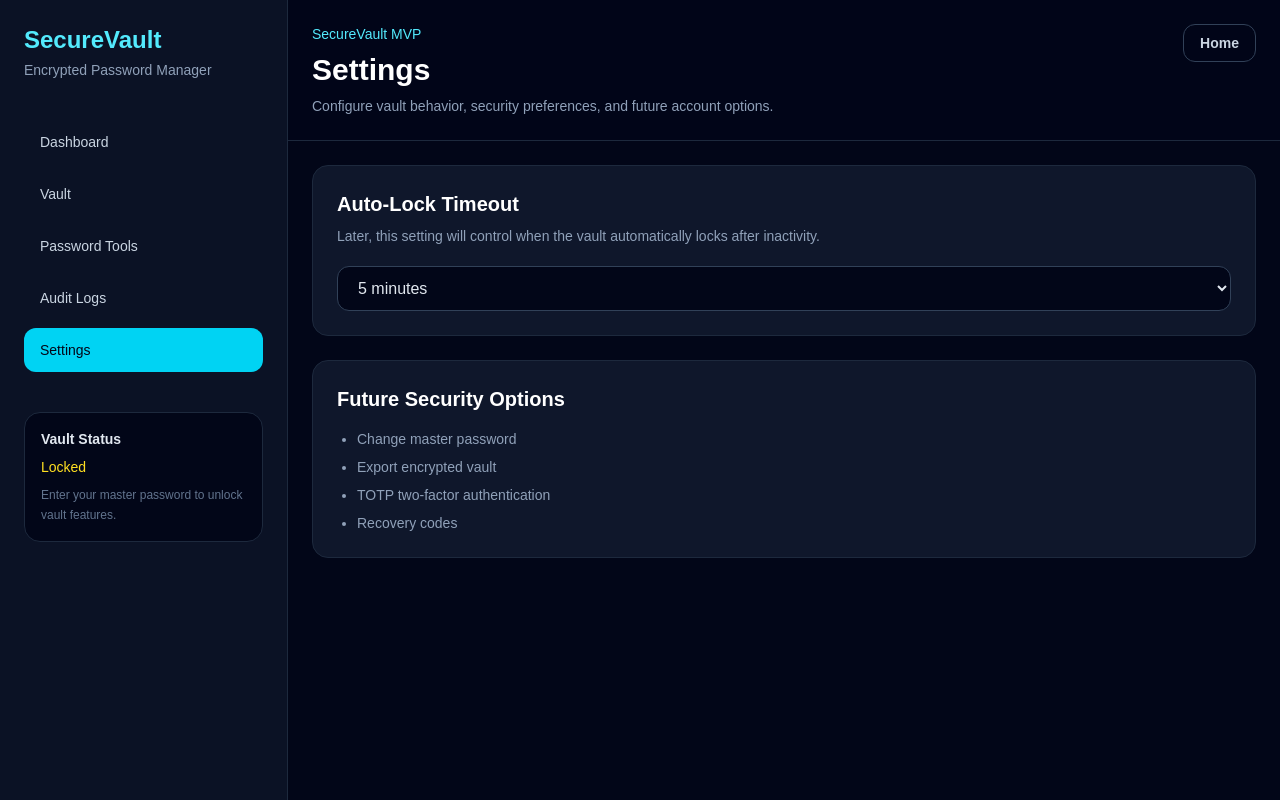
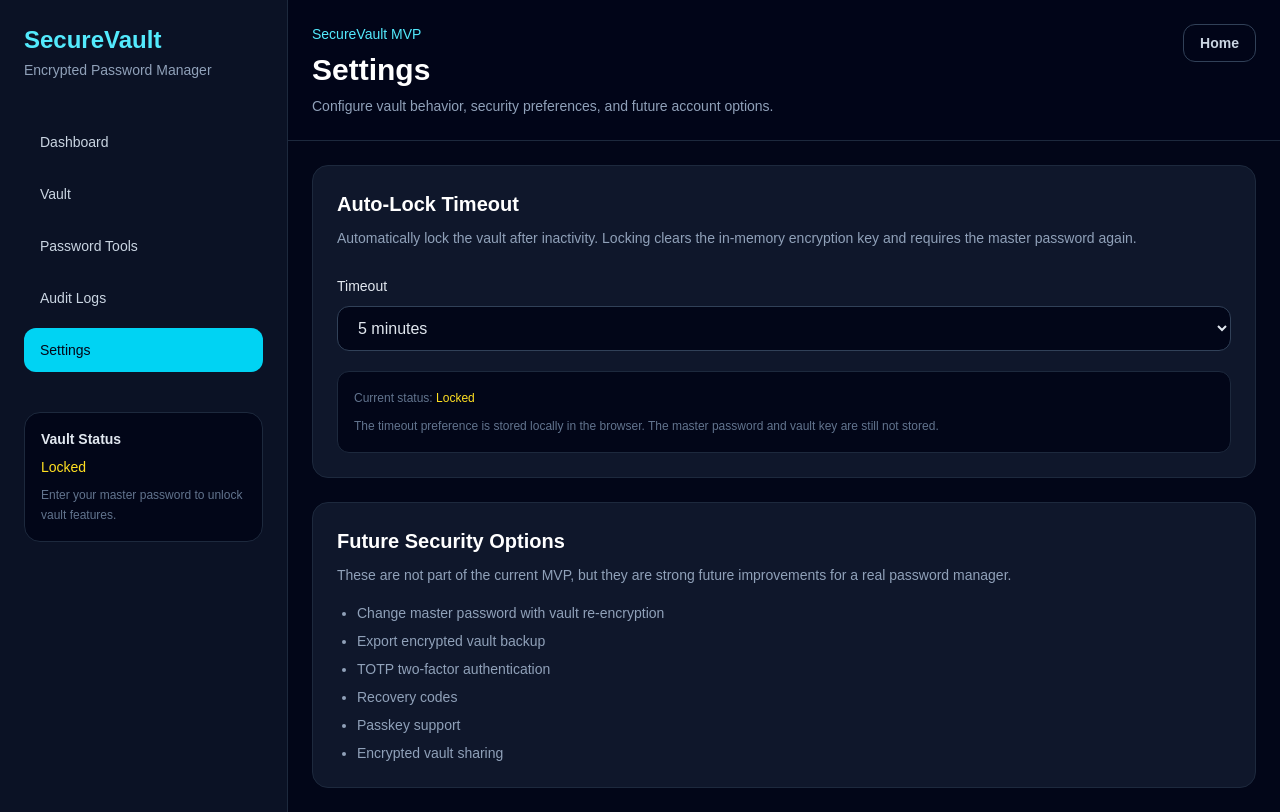
Before and after one commit to Alwaz1143/securevault, a Next.js app: page /settings in a window 1280 px wide. Built offline with nearby package versions, Linux system fonts and the light colour scheme.

Commit message:
Add vault auto-lock after inactivity

```diff
--- a/app/settings/page.tsx
+++ b/app/settings/page.tsx
@@ -1,3 +1,4 @@
+import AutoLockSettings from "@/components/AutoLockSettings";
 import DashboardShell from "@/components/DashboardShell";
 
 export default function SettingsPage() {
@@ -7,27 +8,23 @@ export default function SettingsPage() {
       description="Configure vault behavior, security preferences, and future account options."
     >
       <div className="space-y-6">
-        <div className="rounded-2xl border border-slate-800 bg-slate-900 p-6">
-          <h3 className="text-xl font-semibold">Auto-Lock Timeout</h3>
-          <p className="mt-2 text-sm text-slate-400">
-            Later, this setting will control when the vault automatically locks
-            after inactivity.
-          </p>
-
-          <select className="mt-5 w-full rounded-xl border border-slate-700 bg-slate-950 px-4 py-3 text-slate-200 outline-none">
-            <option>5 minutes</option>
-            <option>10 minutes</option>
-            <option>15 minutes</option>
-          </select>
-        </div>
+        <AutoLockSettings />
 
         <div className="rounded-2xl border border-slate-800 bg-slate-900 p-6">
           <h3 className="text-xl font-semibold">Future Security Options</h3>
+
+          <p className="mt-2 text-sm leading-6 text-slate-400">
+            These are not part of the current MVP, but they are strong future
+            improvements for a real password manager.
+          </p>
+
           <ul className="mt-4 list-disc space-y-2 pl-5 text-sm text-slate-400">
-            <li>Change master password</li>
-            <li>Export encrypted vault</li>
+            <li>Change master password with vault re-encryption</li>
+            <li>Export encrypted vault backup</li>
             <li>TOTP two-factor authentication</li>
             <li>Recovery codes</li>
+            <li>Passkey support</li>
+            <li>Encrypted vault sharing</li>
           </ul>
         </div>
       </div>
--- /dev/null
+++ b/components/AutoLockSettings.tsx
@@ -0,0 +1,76 @@
+"use client";
+
+import { useVault } from "@/contexts/VaultContext";
+
+const timeoutOptions = [1, 5, 10, 15, 30];
+
+export default function AutoLockSettings() {
+  const {
+    isVaultUnlocked,
+    autoLockTimeoutMinutes,
+    setAutoLockTimeoutMinutes,
+    lockVault,
+  } = useVault();
+
+  return (
+    <div className="rounded-2xl border border-slate-800 bg-slate-900 p-6">
+      <h3 className="text-xl font-semibold">Auto-Lock Timeout</h3>
+
+      <p className="mt-2 text-sm leading-6 text-slate-400">
+        Automatically lock the vault after inactivity. Locking clears the
+        in-memory encryption key and requires the master password again.
+      </p>
+
+      <div className="mt-6">
+        <label
+          htmlFor="autoLockTimeout"
+          className="text-sm font-medium text-slate-200"
+        >
+          Timeout
+        </label>
+
+        <select
+          id="autoLockTimeout"
+          value={autoLockTimeoutMinutes}
+          onChange={(event) =>
+            setAutoLockTimeoutMinutes(Number(event.target.value))
+          }
+          className="mt-2 w-full rounded-xl border border-slate-700 bg-slate-950 px-4 py-3 text-slate-200 outline-none transition focus:border-cyan-400"
+        >
+          {timeoutOptions.map((minutes) => (
+            <option key={minutes} value={minutes}>
+              {minutes} minute{minutes > 1 ? "s" : ""}
+            </option>
+          ))}
+        </select>
+      </div>
+
+      <div className="mt-5 rounded-xl border border-slate-800 bg-slate-950 p-4">
+        <p className="text-xs leading-5 text-slate-500">
+          Current status:{" "}
+          <span
+            className={
+              isVaultUnlocked ? "text-emerald-300" : "text-yellow-300"
+            }
+          >
+            {isVaultUnlocked ? "Unlocked" : "Locked"}
+          </span>
+        </p>
+
+        <p className="mt-2 text-xs leading-5 text-slate-500">
+          The timeout preference is stored locally in the browser. The master
+          password and vault key are still not stored.
+        </p>
+      </div>
+
+      {isVaultUnlocked && (
+        <button
+          onClick={() => lockVault("manual_lock_from_settings")}
+          className="mt-5 rounded-xl border border-red-500/40 px-5 py-3 font-semibold text-red-300 transition hover:bg-red-500 hover:text-white"
+        >
+          Lock Vault Now
+        </button>
+      )}
+    </div>
+  );
+}
--- a/components/DashboardShell.tsx
+++ b/components/DashboardShell.tsx
@@ -40,7 +40,7 @@ export default function DashboardShell({
   description,
 }: DashboardShellProps) {
   const pathname = usePathname();
-  const { isVaultUnlocked, lockVault } = useVault();
+  const { isVaultUnlocked, autoLockTimeoutMinutes, lockVault } = useVault();
 
   return (
     <main className="min-h-screen bg-slate-950 text-white">
@@ -61,11 +61,10 @@ export default function DashboardShell({
                 <Link
                   key={item.href}
                   href={item.href}
-                  className={`block rounded-xl px-4 py-3 text-sm font-medium transition ${
-                    isActive
-                      ? "bg-cyan-400 text-slate-950"
-                      : "text-slate-300 hover:bg-slate-800 hover:text-white"
-                  }`}
+                  className={`block rounded-xl px-4 py-3 text-sm font-medium transition ${isActive
+                    ? "bg-cyan-400 text-slate-950"
+                    : "text-slate-300 hover:bg-slate-800 hover:text-white"
+                    }`}
                 >
                   {item.label}
                 </Link>
@@ -79,22 +78,22 @@ export default function DashboardShell({
             </p>
 
             <p
-              className={`mt-2 text-sm ${
-                isVaultUnlocked ? "text-emerald-300" : "text-yellow-300"
-              }`}
+              className={`mt-2 text-sm ${isVaultUnlocked ? "text-emerald-300" : "text-yellow-300"
+                }`}
             >
               {isVaultUnlocked ? "Unlocked" : "Locked"}
             </p>
 
             <p className="mt-2 text-xs leading-5 text-slate-500">
               {isVaultUnlocked
-                ? "Vault features are available for this browser session."
+                ? `Vault will auto-lock after ${autoLockTimeoutMinutes} minute${autoLockTimeoutMinutes > 1 ? "s" : ""
+                } of inactivity.`
                 : "Enter your master password to unlock vault features."}
             </p>
 
             {isVaultUnlocked && (
               <button
-                onClick={lockVault}
+                onClick={() => lockVault("manual_lock_from_sidebar")}
                 className="mt-4 w-full rounded-xl border border-slate-700 px-4 py-2 text-sm font-semibold text-slate-300 transition hover:border-red-400 hover:text-red-300"
               >
                 Lock Vault
--- a/components/MasterPasswordUnlock.tsx
+++ b/components/MasterPasswordUnlock.tsx
@@ -50,7 +50,7 @@ export default function MasterPasswordUnlock() {
           </div>
 
           <button
-            onClick={lockVault}
+            onClick={() => lockVault("manual_lock_from_unlock_panel")}
             className="rounded-xl border border-emerald-400/40 px-5 py-3 font-semibold text-emerald-200 transition hover:bg-emerald-400 hover:text-slate-950"
           >
             Lock Vault
--- a/contexts/VaultContext.tsx
+++ b/contexts/VaultContext.tsx
@@ -2,7 +2,9 @@
 
 import {
   createContext,
+  useCallback,
   useContext,
+  useEffect,
   useMemo,
   useState,
   type ReactNode,
@@ -15,6 +17,8 @@ import {
 } from "@/lib/crypto";
 
 const MASTER_KEY_VERIFIER_TEXT = "SECUREVAULT_MASTER_KEY_VERIFIER_V1";
+const DEFAULT_AUTO_LOCK_MINUTES = 5;
+const AUTO_LOCK_STORAGE_KEY = "securevault_auto_lock_minutes";
 
 type UnlockResult = {
   ok: boolean;
@@ -32,33 +36,13 @@ type VaultContextValue = {
   isUnlocking: boolean;
   unlockedAt: string | null;
   vaultKey: CryptoKey | null;
+  autoLockTimeoutMinutes: number;
+  setAutoLockTimeoutMinutes: (minutes: number) => void;
   unlockVault: (masterPassword: string) => Promise<UnlockResult>;
-    lockVault: () => void;
+  lockVault: (reason?: string) => void;
 };
 
 const VaultContext = createContext<VaultContextValue | undefined>(undefined);
-
-
-async function createClientAuditLog(
-    action: "VAULT_UNLOCKED" | "VAULT_LOCKED",
-    metadata?: Record<string, string | number | boolean | null>
-) {
-    try {
-        await fetch("/api/audit-logs", {
-            method: "POST",
-            headers: {
-                "Content-Type": "application/json",
-            },
-            body: JSON.stringify({
-                action,
-                metadata,
-            }),
-        });
-    } catch (error) {
-        console.error("Failed to create client audit log:", error);
-    }
-}
-
 
 async function fetchSecuritySettings(): Promise<SecuritySettings> {
   const response = await fetch("/api/user/security", {
@@ -123,11 +107,61 @@ async function saveMasterKeyVerifier(
   }
 }
 
+async function createClientAuditLog(
+  action: "VAULT_UNLOCKED" | "VAULT_LOCKED",
+  metadata?: Record<string, string | number | boolean | null>
+) {
+  try {
+    await fetch("/api/audit-logs", {
+      method: "POST",
+      headers: {
+        "Content-Type": "application/json",
+      },
+      body: JSON.stringify({
+        action,
+        metadata,
+      }),
+    });
+  } catch (error) {
+    console.error("Failed to create client audit log:", error);
+  }
+}
+
+function getInitialAutoLockMinutes() {
+  if (typeof window === "undefined") {
+    return DEFAULT_AUTO_LOCK_MINUTES;
+  }
+
+  const savedValue = window.localStorage.getItem(AUTO_LOCK_STORAGE_KEY);
+  const parsedValue = Number(savedValue);
+
+  if ([1, 5, 10, 15, 30].includes(parsedValue)) {
+    return parsedValue;
+  }
+
+  return DEFAULT_AUTO_LOCK_MINUTES;
+}
+
 export function VaultProvider({ children }: { children: ReactNode }) {
   const [isVaultUnlocked, setIsVaultUnlocked] = useState(false);
   const [isUnlocking, setIsUnlocking] = useState(false);
   const [unlockedAt, setUnlockedAt] = useState<string | null>(null);
   const [vaultKey, setVaultKey] = useState<CryptoKey | null>(null);
+  const [autoLockTimeoutMinutes, setAutoLockTimeoutMinutesState] = useState(
+    DEFAULT_AUTO_LOCK_MINUTES
+  );
+
+  useEffect(() => {
+    setAutoLockTimeoutMinutesState(getInitialAutoLockMinutes());
+  }, []);
+
+  function setAutoLockTimeoutMinutes(minutes: number) {
+    setAutoLockTimeoutMinutesState(minutes);
+
+    if (typeof window !== "undefined") {
+      window.localStorage.setItem(AUTO_LOCK_STORAGE_KEY, String(minutes));
+    }
+  }
 
   async function unlockVault(masterPassword: string): Promise<UnlockResult> {
     try {
@@ -185,7 +219,9 @@ export function VaultProvider({ children }: { children: ReactNode }) {
       setIsVaultUnlocked(true);
       setUnlockedAt(new Date().toISOString());
 
-            await createClientAuditLog("VAULT_UNLOCKED");
+      await createClientAuditLog("VAULT_UNLOCKED", {
+        reason: "manual_unlock",
+      });
 
       return {
         ok: true,
@@ -202,13 +238,54 @@ export function VaultProvider({ children }: { children: ReactNode }) {
     }
   }
 
-    function lockVault() {
+  const lockVault = useCallback((reason = "manual_lock") => {
     setVaultKey(null);
     setIsVaultUnlocked(false);
     setUnlockedAt(null);
 
-        void createClientAuditLog("VAULT_LOCKED");
+    void createClientAuditLog("VAULT_LOCKED", {
+      reason,
+    });
+  }, []);
+
+  useEffect(() => {
+    if (!isVaultUnlocked) {
+      return;
     }
+
+    let timeoutId: ReturnType<typeof setTimeout>;
+
+    function resetAutoLockTimer() {
+      window.clearTimeout(timeoutId);
+
+      timeoutId = window.setTimeout(() => {
+        lockVault("auto_lock_inactivity");
+      }, autoLockTimeoutMinutes * 60 * 1000);
+    }
+
+    const activityEvents = [
+      "mousemove",
+      "mousedown",
+      "keydown",
+      "scroll",
+      "touchstart",
+      "click",
+    ];
+
+    resetAutoLockTimer();
+
+    activityEvents.forEach((eventName) => {
+      window.addEventListener(eventName, resetAutoLockTimer);
+    });
+
+    return () => {
+      window.clearTimeout(timeoutId);
+
+      activityEvents.forEach((eventName) => {
+        window.removeEventListener(eventName, resetAutoLockTimer);
+      });
+    };
+  }, [isVaultUnlocked, autoLockTimeoutMinutes, lockVault]);
 
   const value = useMemo(
     () => ({
@@ -216,10 +293,19 @@ export function VaultProvider({ children }: { children: ReactNode }) {
       isUnlocking,
       unlockedAt,
       vaultKey,
+      autoLockTimeoutMinutes,
+      setAutoLockTimeoutMinutes,
       unlockVault,
       lockVault,
     }),
-        [isVaultUnlocked, isUnlocking, unlockedAt, vaultKey]
+    [
+      isVaultUnlocked,
+      isUnlocking,
+      unlockedAt,
+      vaultKey,
+      autoLockTimeoutMinutes,
+      lockVault,
+    ]
   );
 
   return (
```
Lines whose indentation alone changed are shown as unchanged.
